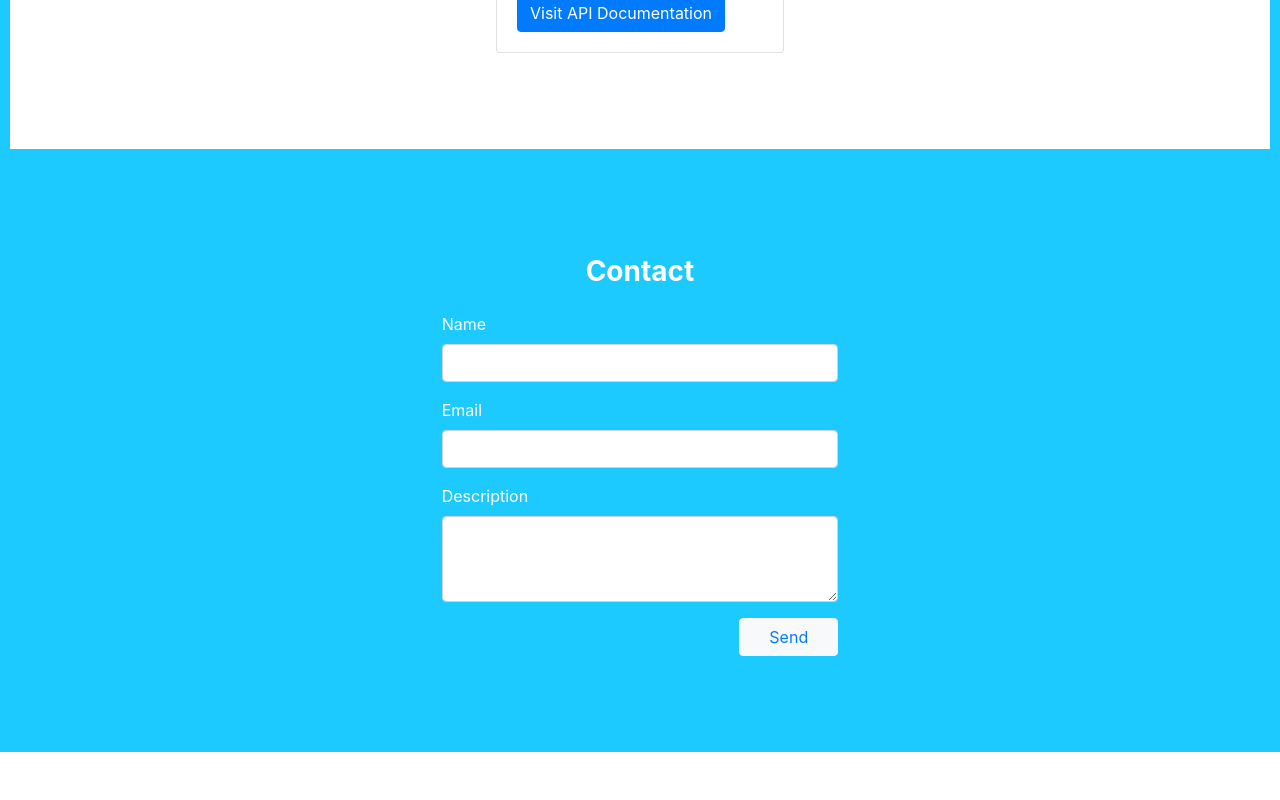
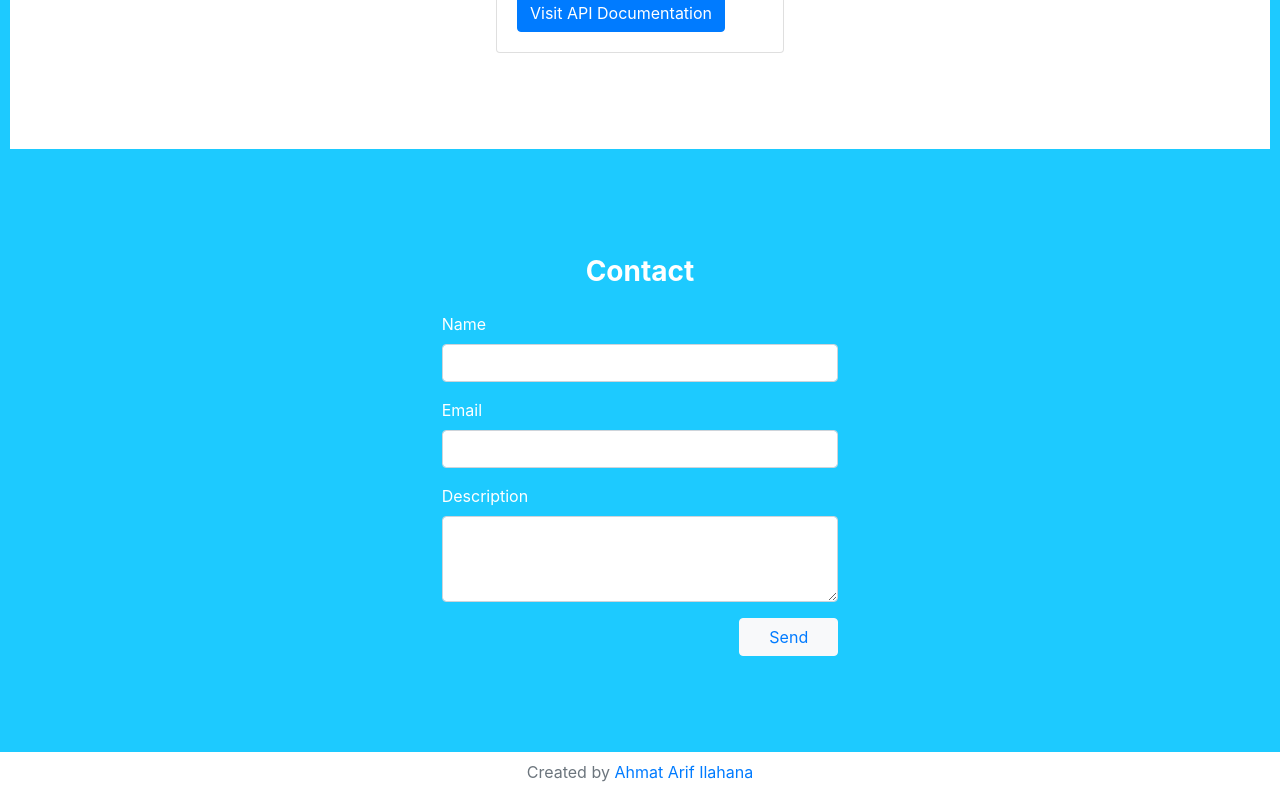
Before and after one commit to ahmadilahana/myPortfolio, a Vue app in the folder frontend/: page / in a window 1280 px wide. Shown: the part 3126-3926 px from the top of the page. Before the commit the page ends 3878 px from the top, so only its background shows below. Built offline with nearby package versions, Linux system fonts and the light colour scheme.

Commit message:
add footer

```diff
--- a/frontend/src/App.vue
+++ b/frontend/src/App.vue
@@ -2,14 +2,17 @@
   <div id="app">
     <main-nav></main-nav>
     <router-view/>
+    <main-footer></main-footer>
   </div>
 </template>
 
 <script>
 import MainNav from './components/MainNav.vue'
+import MainFooter from './components/MainFooter.vue'
 export default {
   components: {
-    MainNav
+    MainNav,
+    MainFooter
   }
 }
 </script>
--- /dev/null
+++ b/frontend/src/components/MainFooter.vue
@@ -0,0 +1,15 @@
+<template>
+    <client-footer></client-footer>
+</template>
+
+<script>
+import ClientFooter from './client/footer.vue'
+export default {
+    components: {
+        ClientFooter
+    },
+    mounted(){
+        console.log(this.$route.path)
+    }
+}
+</script>
--- /dev/null
+++ b/frontend/src/components/client/footer.vue
@@ -0,0 +1,9 @@
+<template>
+    <div class="container-fluid bg-white p-0 m-0">
+        <div class="row justify-content-md-center">
+            <div class="col-md-4 text-center pt-2">
+                <p class="text-secondary">Created by <a href="https://github.com/ahmadilahana">Ahmat Arif Ilahana</a></p>
+            </div>
+        </div>
+    </div>
+</template>
--- a/frontend/src/views/client/home.vue
+++ b/frontend/src/views/client/home.vue
@@ -133,7 +133,7 @@
                 <h3 class="font-weight-bold">Contact</h3>
             </div>
         </div>
-        <div class="row justify-content-center mt-3 mx-0 px-0">
+        <div class="row justify-content-md-center mt-3 mx-0 px-0">
             <div class="col-md-4">
                 <form>
                     <div class="form-group">
```
